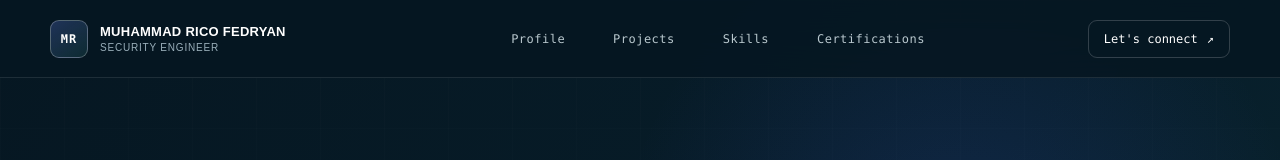
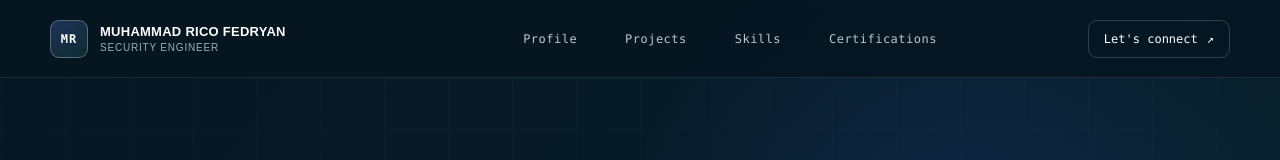
Before and after one commit to vedrico14/Portofolio-Rico_Fedryan, a Next.js app: page / in a window 1280 px wide. Shown: the top 160 px of the page. Built offline with nearby package versions, Linux system fonts and the light colour scheme.

Commit message:
Adjust transform property for better alignment

```diff
--- a/app/globals.css
+++ b/app/globals.css
@@ -114,7 +114,7 @@ summary {
   font-family: var(--font-geist-mono), monospace;
   font-size: 12px;
   letter-spacing: 0.04em;
-  transform: translateX(78px);
+  transform: translateX(90px);
 }
 
 .desktop-nav a,
```
